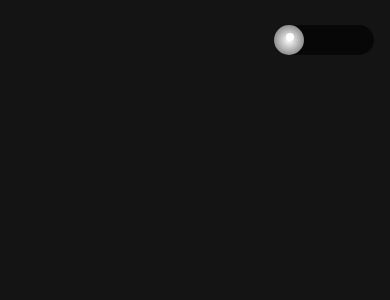
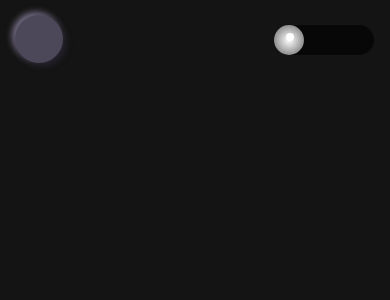
Before and after one commit to Archf13nd/That-Portfolio, a Vue app: page / in a window 390 px wide. Shown: the top 300 px of the page. Built offline with nearby package versions, Linux system fonts and the light colour scheme.

Commit message:
nav now opens and closes on mobile devices

```diff
--- a/src/components/Nav.vue
+++ b/src/components/Nav.vue
@@ -1,8 +1,15 @@
 <template>
-  <div class="nav-container">
+  <div class="the-nav">
+    <input class="nav-toggle" id="nav-toggle" type="checkbox" />
+    <label
+      class="nav-toggle-circle rounded-circle shadow-soft"
+      for="nav-toggle"
+    ></label>
+    <div class="nav-container" :class="{ hideNav: 'hide-nav' }">
       <div class="nav-grid">
         <div class="square">
           <ul class="square-grid nav nav-pills nav-pill-circle">
+            <li></li>
             <li class="nav-item circle-item">
               <a
                 class="nav-link circle-link"
@@ -18,9 +25,6 @@
                 target="_blank"
                 ><span class="logo github"></span
               ></a>
-          </li>
-          <li class="nav-item circle-item">
-            <a class="nav-link circle-link" href="#"></a>
             </li>
             <li class="nav-item circle-item">
               <a class="nav-link circle-link" href="#"></a>
@@ -66,6 +70,7 @@
               >
             </li>
           </ul>
+        </div>
       </div>
     </div>
   </div>
@@ -120,19 +125,50 @@ a:active {
   flex-direction: column;
 }
 
+.the-nav {
+  display: inline;
+}
+
 .nav-container {
-  position: relative;
+  position: absolute;
   display: block;
   z-index: 666;
-  max-width: 16.66vw;
-  height: 16.66vw;
-  max-width: 320px;
+  min-width: 288px;
+  min-height: 288px;
+  width: 320px;
   height: 320px;
   background: url("../assets/Background.svg");
   background-size: cover;
   filter: drop-shadow(4px 4px 4px #3c3942);
   @media (max-width: 1300px) {
     display: none;
+  }
+}
+
+.nav-toggle {
+  position: absolute;
+  top: 15px;
+  left: 15px;
+  z-index: 6665;
+  display: none;
+
+  &:checked ~ .nav-container {
+    display: block;
+  }
+
+  &:checked ~ .nav-toggle-circle {
+    box-shadow: inset 2px 2px 5px var(--shadow),
+      inset -3px -3px 7px var(--shadow-light) !important;
+  }
+
+  &-circle {
+    position: absolute;
+    top: 15px;
+    left: 15px;
+    width: 48px;
+    height: 48px;
+    z-index: 6666;
+    background: var(--primary);
   }
 }
 
```
Lines whose indentation alone changed are shown as unchanged.
